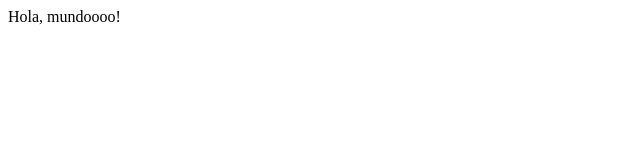
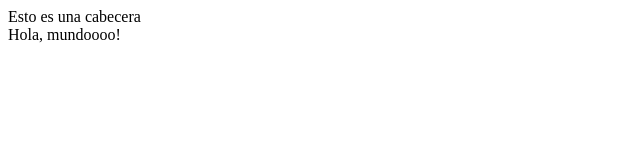
Before and after one commit to PatriPatuco/Ejercicios-Adalab, a plain HTML site: page Modulo01-L01-E01/index.html in a window 1280 px wide. Shown: the whole page, without its empty margins (0-640 px from the left). Drawn offline with Linux system fonts and the light colour scheme.

Commit message:
Added a header to my index

```diff
--- a/Modulo01-L01-E01/index.html
+++ b/Modulo01-L01-E01/index.html
@@ -7,6 +7,7 @@
     <title>Document</title>
 </head>
 <body>
+    <header>Esto es una cabecera</header>
     Hola, mundoooo!
 </body>
 </html>
```
